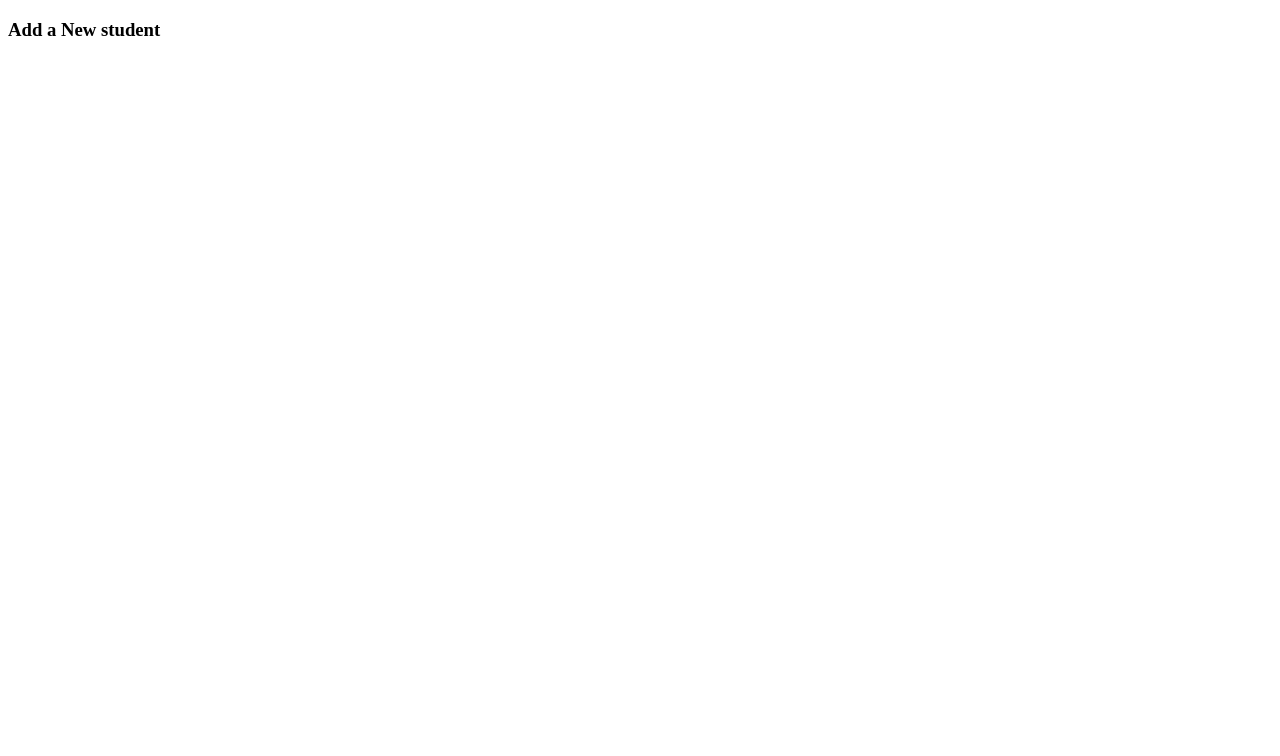
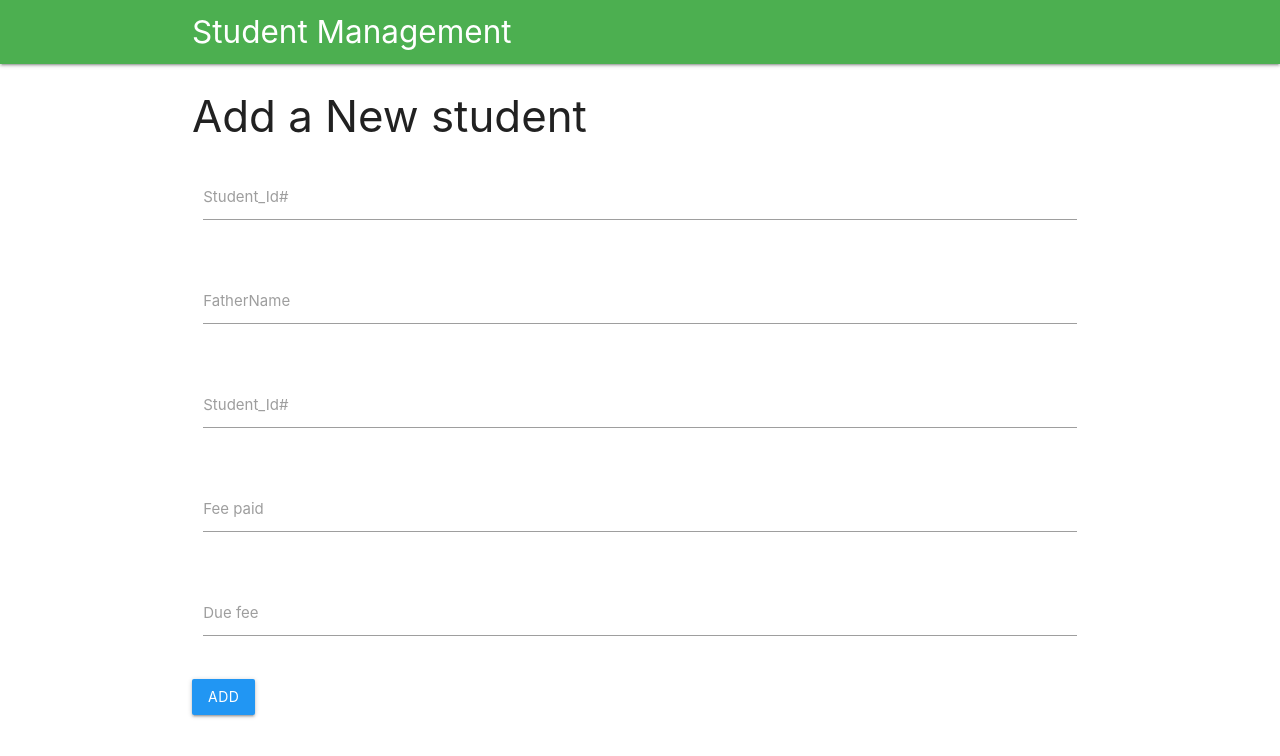
Before and after one commit to srikanthkarra376/financial_Management_Student, a Vue app: page /#/new in a window 1280 px wide. Shown: the top 756 px of the page. Built offline with nearby package versions, Linux system fonts and the light colour scheme.

Commit message:
'second'

```diff
--- a/index.html
+++ b/index.html
@@ -4,9 +4,16 @@
     <meta charset="utf-8">
     <meta name="viewport" content="width=device-width,initial-scale=1.0">
     <title>studentmanagement</title>
+    <link rel="stylesheet" href="https://cdnjs.cloudflare.com/ajax/libs/materialize/1.0.0-rc.2/css/materialize.min.css">
+    <link rel="stylesheet" href="https://use.fontawesome.com/releases/v5.1.0/css/all.css" integrity="sha384-lKuwvrZot6UHsBSfcMvOkWwlCMgc0TaWr+30HWe3a4ltaBwTZhyTEggF5tJv8tbt" crossorigin="anonymous">
   </head>
   <body>
     <div id="app"></div>
     <!-- built files will be auto injected -->
+
+  <script src="https://code.jquery.com/jquery-3.3.1.js"
+  integrity="sha256-2Kok7MbOyxpgUVvAk/HJ2jigOSYS2auK4Pfzbm7uH60="
+  crossorigin="anonymous"></script>
+    <script src="https://cdnjs.cloudflare.com/ajax/libs/materialize/1.0.0-rc.2/js/materialize.min.js"></script>
   </body>
 </html>
--- a/src/App.vue
+++ b/src/App.vue
@@ -1,13 +1,21 @@
 <template>
   <div id="app">
+    <NavBar/>
+    <div class="container">
+       <router-view/>
+    </div>
 
-    <router-view/>
+
   </div>
 </template>
 
 <script>
+import NavBar from './Components/navBar'
 export default {
-  name: 'App'
+  name: 'app',
+  components :{
+    NavBar
+  }
 }
 </script>
 
--- a/src/components/AddStudent.vue
+++ b/src/components/AddStudent.vue
@@ -1,6 +1,42 @@
 <template>
 <div id="new-student">
   <h3>Add a New student</h3>
+  <div class="row">
+    <form @submit.prevent="saveSrudent" class="col s12">
+      <div class="row">
+        <div class="input-field col s12">
+          <input type ="text" v-model="student_id" required>
+          <label>Student_Id#</label>
+        </div>
+      </div>
+        <div class="row">
+        <div class="input-field col s12">
+          <input type ="text" v-model="father_name" required>
+          <label>FatherName</label>
+        </div>
+        </div>
+        <div class="row">
+        <div class="input-field col s12">
+          <input type ="text" v-model="student_id" required>
+          <label>Student_Id#</label>
+        </div>
+        </div>
+        <div class="row">
+        <div class="input-field col s12">
+          <input type ="text" v-model="fee_paid" required>
+          <label>Fee paid</label>
+        </div>
+        </div>
+        <div class="row">
+        <div class="input-field col s12">
+          <input type ="text" v-model="due_fee" required>
+          <label>Due fee</label>
+        </div>
+        </div>
+
+    </form>
+    <router-link to="/" class="btn blue">Add</router-link>
+  </div>
 </div>
 </template>
 <script>
--- a/src/components/Dashbord.vue
+++ b/src/components/Dashbord.vue
@@ -1,15 +1,53 @@
 <template>
 <div id="dashbord">
-  <h3>Dasbord</h3>
+  <ul class="collection with-header">
+    <li class="collection-header">
+      <h4>Students</h4>
+    </li>
+  <li  v-for="student in students" v-bind:key="student.id" class="collection-item">
+    {{student.student_id}}  :  {{student.name}}
+    <router-link v-bind:to="{name:'view-student',params:{student_id:student.student_id}}" class="secondary-content">
+    <i class="fa fa-eye"/>
+    </router-link>
+  </li>
+
+  </ul>
+  <div class="fixed-action-btn">
+    <router-link to="/new" class="btn-floating btn-large red">
+    <i class="fa fa-plus"/>
+      </router-link>
+  </div>
 </div>
 </template>
 <script>
+import db from './firebaseinit'
 export default {
 name :'dashbord',
   data () {
     return {
+      students :[]
 
     }
+  },
+  created(){
+   db.collection('Students').get().then(querySnapshot =>{
+     querySnapshot.forEach(doc=>{
+
+   const data = {
+     'id':doc.id,
+     'student_id':doc.data().student_id,
+     'name':doc.data().name,
+     'father_name':doc.data().father_name,
+     'Class':doc.data().Class,
+     'fee_paid':doc.data().fee_paid,
+      'due-fee':doc.data().due_fee
+   }
+   this.students.push(data)
+
+     })
+   })
+
+
   }
 }
 </script>
--- a/src/components/ViewStudent.vue
+++ b/src/components/ViewStudent.vue
@@ -1,15 +1,79 @@
 <template>
 <div id="view-student">
-  <h3>View Student</h3>
+<ul class="collection with-header">
+  <li class="collection-header">
+    <h4>{{name}}</h4>
+  </li>
+  <li class="collection-item bold">STUDENT-ID: {{student_id}}</li>
+  <li class="collection-item">Father-Name: {{father_name}}</li>
+  <li class="collection-item">Fee-Paid: {{fee_paid}}</li>
+  <li class="collection-item">Fee-Due: {{due_fee}}</li>
+</ul>
+<router-link to="/" class="btn blue">BACK</router-link>
+<button @click="deleteStudent"  class="btn red">DELETE</button>
 </div>
 </template>
 <script>
+import db from './firebaseinit'
 export default {
   name:'view-student',
   data () {
     return {
+     student_id:null,
+     name:null,
+     father_name:null,
+     Class:null,
+     fee_paid:null,
+     due_fee:null
 
     }
+  },
+  beforeRouteEnter(to, from, next) {
+    db.collection('Students').where('student_id', '==',to.params.student_id)
+    .get().then(querySnapshot => {
+      querySnapshot.forEach(doc =>{
+        next(vm =>{
+          vm.student_id = doc.data().student_id
+          vm.father_name = doc.data().father_name
+          vm.name = doc.data().name
+          vm.fee_paid =doc.data().fee_paid
+          vm.due_fee = doc.data().due_fee
+          vm.Class = doc.data().Class
+        })
+
+      })
+    })
+  },
+  watch: {
+    '$route':'fetchData'
+  },
+  methods:{
+    fetchData(){
+      db.collection('Students').where('student_id','==',this.$route.params.student_id)
+      .get().then(querySnapshot=>{
+        querySnapshot.forEach(doc=>{
+          this.student_id = doc.data().student_id
+          this.name = doc.data().name
+          this.father_name = doc.data().father_name
+          this.class = doc.data().class
+          this.fee_paid = doc.data().fee_paid
+          this.due_fee = doc.data().due_fee
+        })
+      })
+    },
+    deleteStudent() {
+      if (confirm('Are you Sure ?')){
+        db.collection('Students').where('student_id','==',this.$route.params.student_id)
+      .get().then(querySnapshot=>{
+        querySnapshot.forEach(doc=>{
+          doc.ref.delete()
+          this.$router.push('/')
+
+
+          })
+        })
+      }
+    }
   }
-}
+ }
 </script>
--- a/src/components/firebaseinit.js
+++ b/src/components/firebaseinit.js
@@ -2,4 +2,7 @@ import firebase from 'firebase'
 import 'firebase/firestore'
 import firebaseConfig from './firebaseConfig'
 const firebaseApp = firebase.initializeApp(firebaseConfig)
+const firestore = firebase.firestore();
+const settings = {/* your settings... */ timestampsInSnapshots: true};
+firestore.settings(settings);
 export default firebase.firestore()
--- a/src/components/navBar.vue
+++ b/src/components/navBar.vue
@@ -1,5 +1,14 @@
 <template>
-  <div id="navbar">
-    navbar
-  </div>
+<nav>
+  <div class="nav-wrapper green">
+   <div class="container">
+     <router-link to="/" class="brand-logo">
+     Student Management
+     </router-link>
+
+   </div>
+ </div>
+
+</nav>
+
 </template>
--- a/src/router/index.js
+++ b/src/router/index.js
@@ -31,7 +31,7 @@ export default new Router({
   },
   {
 
-    path:'/view/:student_id',
+    path:'/:student_id',
     name:'view-student',
     component:ViewStudent
   }
```
